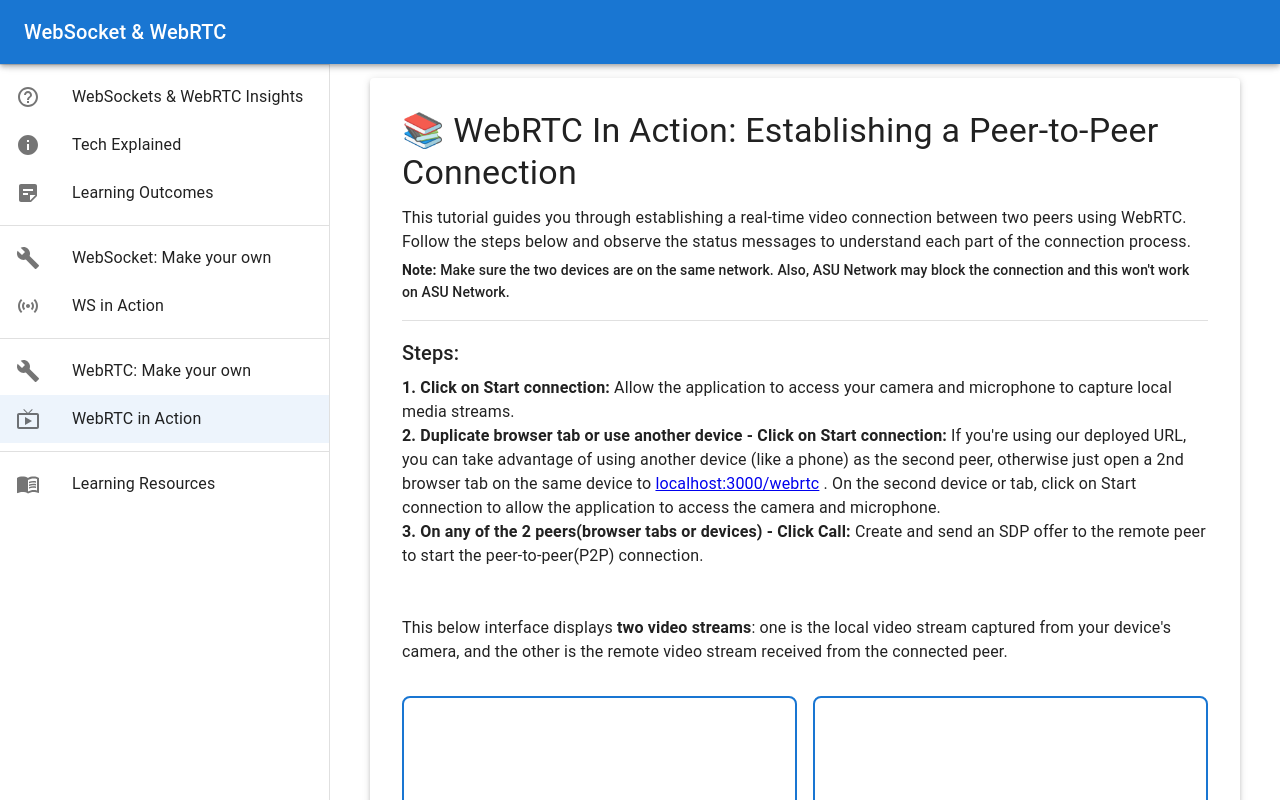
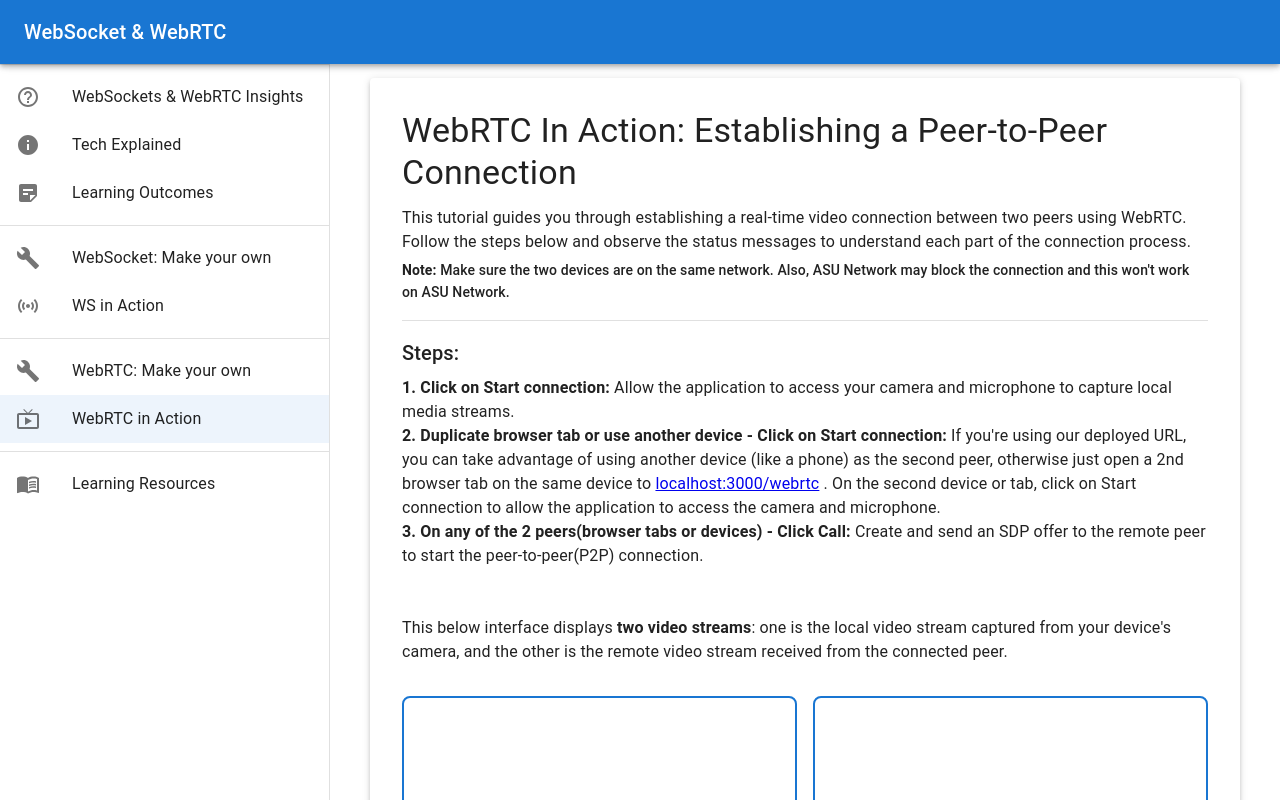
Before and after one commit to ishtpreet/WebSockets-and-WebRTC, a React (Create React App) app in the folder frontend/: page /webrtc in a window 1280 px wide. Shown: the top 800 px of the page. Built offline with nearby package versions, Linux system fonts and the light colour scheme; no server answers.

Commit message:
Minor fixes

```diff
--- a/frontend/src/pages/Resources.js
+++ b/frontend/src/pages/Resources.js
@@ -7,7 +7,7 @@ export default function Resources() {
       <Paper elevation={3} sx={{ padding: 4, maxWidth: '1200px', margin: 'auto' }}>
         {/* Header */}
         <Typography variant="h4" gutterBottom>
-          📚 Learning Resources
+          Learning Resources
         </Typography>
         <Typography variant="body1" gutterBottom>
           Explore a curated list of resources to deepen your understanding of WebSockets and WebRTC. These resources include articles, official documentation, tutorials, and videos to guide you through concepts, implementation, and advanced use cases.
--- a/frontend/src/pages/webrtc/WebRTC.js
+++ b/frontend/src/pages/webrtc/WebRTC.js
@@ -206,7 +206,7 @@ export default function VideoCard() {
       <Paper elevation={3} sx={{ padding: 4, maxWidth: '1200px', margin: 'auto' }}>
 <Box sx={{ marginBottom: 4 }}>
   <Typography variant="h4" gutterBottom>
-    📚 WebRTC In Action: Establishing a Peer-to-Peer Connection
+    WebRTC In Action: Establishing a Peer-to-Peer Connection
   </Typography>
   <Typography variant="body1" gutterBottom>
     This tutorial guides you through establishing a real-time video connection between two peers using WebRTC. Follow the steps below and observe the status messages to understand each part of the connection process.
```
